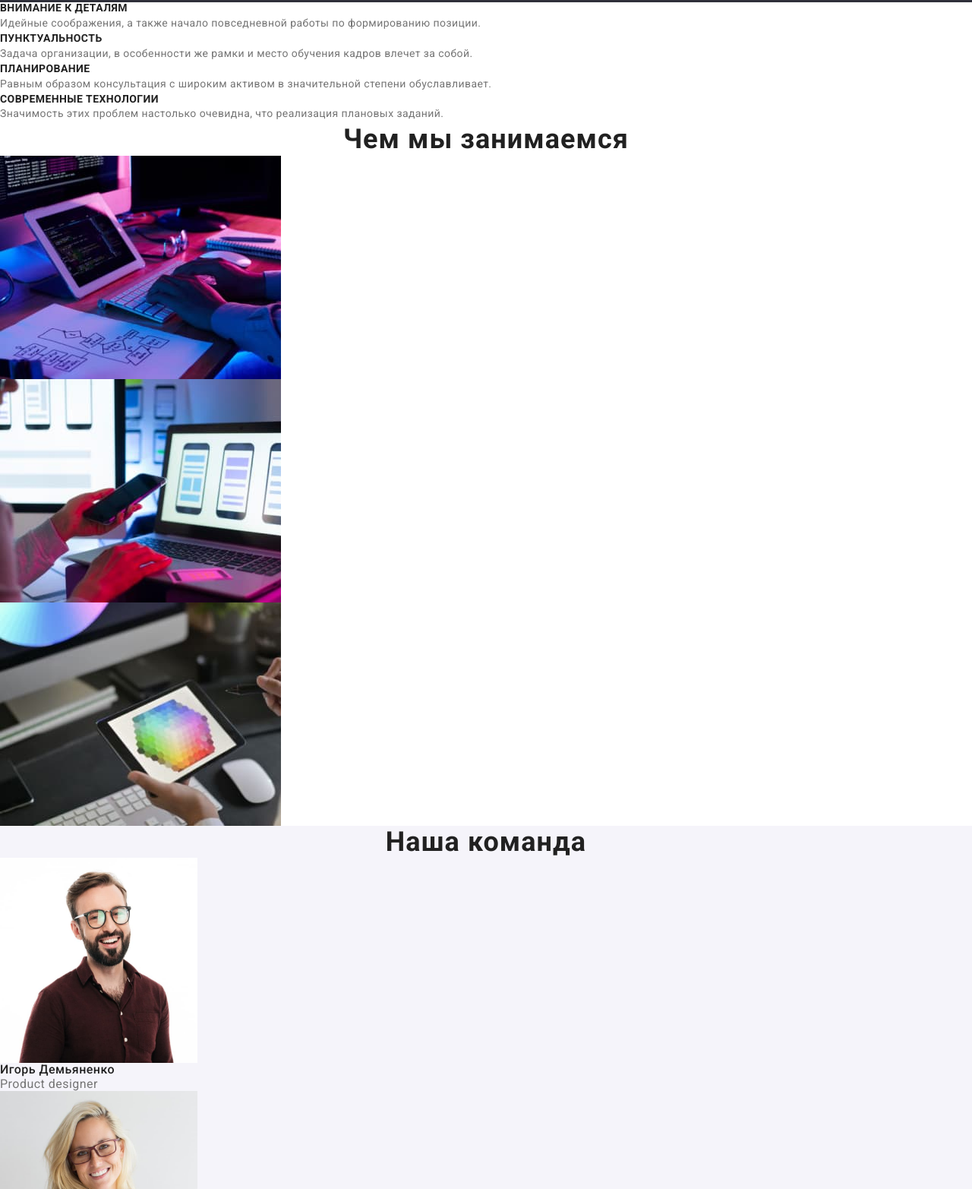
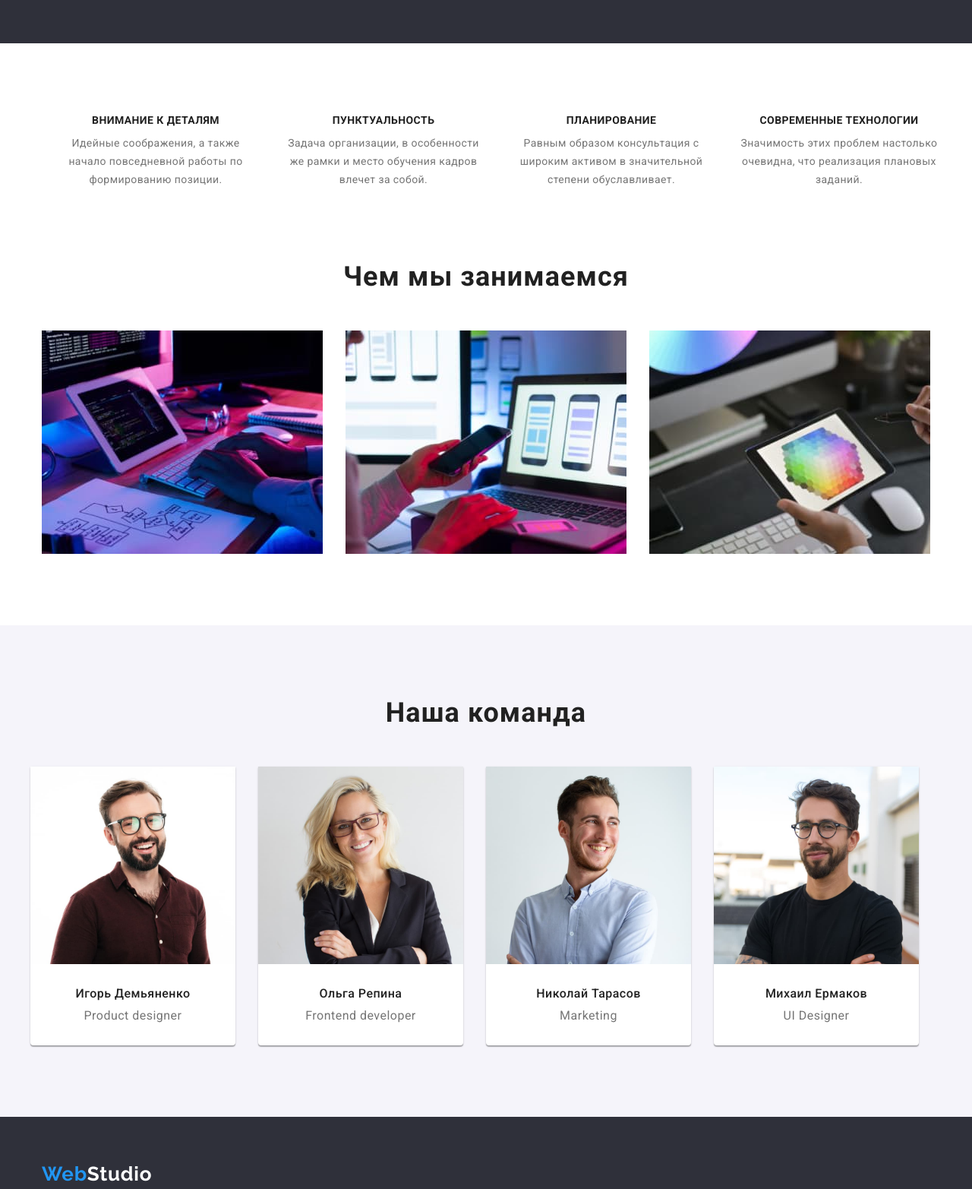
Before and after one commit to Ivan-Faryga/goit-markup-hw-03, a plain HTML site: page index.html in a window 1280 px wide. Shown: the part 628-2193 px from the top of the page at 76% size. Drawn offline with nearby package versions, Linux system fonts and the light colour scheme.

Commit message:
fixed some mistakes
corrected index.html + added footer and header to portfolio.html

```diff
--- a/css/styles.css
+++ b/css/styles.css
@@ -63,11 +63,12 @@ nav-list-link:hover {
   width: 1200px;
   margin: 0 auto;
   padding: 0 15px;
+  text-align: center;
 }
 /*===========HEADER============*/
 
 .header-section {
-  padding: 25px 0;
+  padding: 25px 15px;
   display: flex;
   align-items: center;
 }
@@ -164,7 +165,9 @@ nav-list-link:hover {
 /*==============HERO==============*/
 
 .hero-section {
-  padding: 200px 0;
+  align-items: center;
+  padding-top: 200px;
+  padding-bottom: 200px;
 }
 
 .hero-title {
@@ -188,13 +191,11 @@ nav-list-link:hover {
   border-radius: 4px;
   border: none;
   cursor: pointer;
-  position: absolute;
-  left: 1040px;
-  top: 430px;
 }
 
 .hero-btn:active {
   background: #188ce8;
+  border: none;
 }
 
 .active {
@@ -224,9 +225,29 @@ nav-list-link:hover {
   text-align: center;
   letter-spacing: 0.03em;
   color: var(--section-header-color);
+  padding-bottom: 50px;
 }
 
 /*============OUR ADVANTAGES SECTION============*/
+
+.our-advantages-section {
+  padding-top: 94px;
+  padding-bottom: 94px;
+}
+
+.our-advantages-list {
+  display: flex;
+  justify-content: space-between;
+}
+
+.our-advantages-list > li:not(:last-child) {
+  margin-right: 30px;
+}
+
+.our-advantages-list-item {
+  width: 270px;
+}
+
 .list-advantages-header {
   font-family: var(--main-font);
   font-style: normal;
@@ -236,6 +257,7 @@ nav-list-link:hover {
   letter-spacing: 0.03em;
   text-transform: uppercase;
   color: var(--section-header-color);
+  padding-bottom: 10px;
 }
 
 .list-advantages-text {
@@ -249,10 +271,53 @@ nav-list-link:hover {
 }
 /*============END OUR ADVANTAGES SECTION============*/
 
+/* ====================OUR SERVICES================ */
+.our-services {
+  padding-bottom: 94px;
+}
+
+.services-list {
+  display: flex;
+  justify-content: space-between;
+}
+
+.services-list > li:not(:last-child) {
+  margin-right: 30px;
+}
+/* ================END OUR SERVICES================ */
+
 /*=================OUR TEAM===================*/
+
+.stuff-container {
+  padding: 94px 0;
+}
+
+.stuff-list {
+  display: flex;
+}
 
 .our-stuff {
   background-color: var(--background-grey);
+}
+
+.stuff-list-item:not(:last-child) {
+  margin-right: 30px;
+}
+
+.stuff-list-item {
+  background: #ffffff;
+  box-shadow: 0px 1px 3px rgba(0, 0, 0, 0.12), 0px 1px 1px rgba(0, 0, 0, 0.14),
+    0px 2px 1px rgba(0, 0, 0, 0.2);
+  border-radius: 0px 0px 4px 4px;
+}
+
+.img-description {
+  padding: 30px 0;
+  text-align: center;
+}
+
+.img-description-header {
+  padding-bottom: 10px;
 }
 
 .stuff-initials {
@@ -282,6 +347,19 @@ nav-list-link:hover {
 /*=================END OUR TEAM===================*/
 
 /*=====================FOOTER=====================*/
+
+.footer-container {
+  padding: 60px 15px;
+  text-align: left;
+}
+
+.footer-logo {
+  margin-bottom: 20px;
+}
+
+.address > li:not(:last-child) {
+  margin-bottom: 9px;
+}
 
 .adress-link-location {
   font-family: var(--main-font);
@@ -314,6 +392,13 @@ nav-list-link:hover {
 
 /*=================PORTFOLIO PAGE=================*/
 
+.radio-btn-list {
+  display: flex;
+  justify-content: center;
+  margin-top: 94px;
+  margin-bottom: 50px;
+}
+
 .radio-btn {
   font-family: inherit;
   font-weight: 500;
@@ -325,6 +410,11 @@ nav-list-link:hover {
   background: #f5f4fa;
   border-radius: 4px;
   cursor: pointer;
+  padding: 6px 22px;
+}
+
+.radio-btn-list > li:not(:last-child) {
+  margin-right: 8px;
 }
 
 .radio-btn:hover,
--- a/index.html
+++ b/index.html
@@ -40,7 +40,8 @@
 
     <main>
         <!--hero section-->
-        <section class="dark-background-container">
+
+        <section class="dark-background-container ">
 
             <div class="hero-section container">
                 <h1 class="hero-title">эффективные решения<br>для вашего бизнеса</h1>
@@ -50,79 +51,109 @@
 
         </section>
 
+        <!--our advantages-->
 
+        <section class="our-advantages-section container">
+            <div>
 
-        <section>
                 <h2 class="visually-hidden">Преимущества работы с нами</h2>
 
-            <ul class="our-advantages-list list">
-                <li>
+                <ul class="our-advantages-list list container">
+                    <li class="our-advantages-list-item">
                         <h3 class="list-advantages-header">ВНИМАНИЕ К ДЕТАЛЯМ</h3>
-                    <p class="list-advantages-text">Идейные соображения, а также начало повседневной работы по формированию позиции.</p>
+                        <p class="list-advantages-text">Идейные соображения, а также начало повседневной работы по формированию позиции.
+                        </p>
                     </li>
-                <li>
+                    <li class="our-advantages-list-item">
                         <h3 class="list-advantages-header">ПУНКТУАЛЬНОСТЬ</h3>
-                    <p class="list-advantages-text">Задача организации, в особенности же рамки и место обучения кадров влечет за собой.</p>
+                        <p class="list-advantages-text">Задача организации, в особенности же рамки и место обучения кадров влечет за
+                            собой.</p>
                     </li>
-                <li>
+                    <li class="our-advantages-list-item">
                         <h3 class="list-advantages-header">ПЛАНИРОВАНИЕ</h3>
-                    <p class="list-advantages-text">Равным образом консультация с широким активом в значительной степени обуславливает.</p>
+                        <p class="list-advantages-text">Равным образом консультация с широким активом в значительной степени
+                            обуславливает.</p>
                     </li>
-                <li>
+                    <li class="our-advantages-list-item">
                         <h3 class="list-advantages-header">СОВРЕМЕННЫЕ ТЕХНОЛОГИИ</h3>
                         <p class="list-advantages-text">Значимость этих проблем настолько очевидна, что реализация плановых заданий.</p>
                     </li>
                 </ul>
+            </div>
+
         </section>
 
         <!--виды нашей деятельности-->
         <section>
-
+            <div class="our-services container">
                 <h2 class="section-header">Чем мы занимаемся</h2>
                 <!--это просто картинки или ссылки на другие страницы сайта с подробным описание вида работ?-->
-            <ul class="list">
-                <li><img src="./images/services/box-1.jpg" alt="Верстка страниц" width="370" height="294"></li>
-                <li><img src="./images/services/box-2.jpg" alt="Адаптация страниц под разные устройства" width="370" height="294"></li>
-                <li><img src="./images/services/box-3.jpg" alt="Улучшение опыта использования сайта при помощи стилей" width="370" height="294"></li>
+                <ul class="services-list list">
+                    <li class="services-list-item">
+                        <img src="./images/services/box-1.jpg" alt="Верстка страниц" width="370" height="294">
+                    </li>
+                    <li class="services-list-item">
+                        <img src="./images/services/box-2.jpg" alt="Адаптация страниц под разные устройства" width="370" height="294">
+                    </li>
+                    <li class="services-list-item">
+                        <img src="./images/services/box-3.jpg" alt="Улучшение опыта использования сайта при помощи стилей" width="370" height="294">
+                    </li>
                 </ul>
-
+            </div>
         </section>
 
         <!--сотрудники компании-->
         <section class="our-stuff">
-
+            <div class="stuff-container container">
                 <h2 class="section-header">Наша команда</h2>
 
-            <ul class="list">
-                <li>
-                    <img src="./images/team/Igor.jpg" alt="Игорь Демьяненко" width="260" height="270">
-                    <h3 class="stuff-initials">Игорь Демьяненко</h3>
+                <ul class="stuff-list list">
+                    <li class="stuff-list-item">
+                        <img src="./images/team/Igor.jpg" alt="Игорь Демьяненко" width="270" height="260">
+                        <div class="img-description">
+                            <h3 class="stuff-initials img-description-header">Игорь Демьяненко</h3>
                             <p lang="en" class="stuff-position">Product designer</p>
+                        </div>
                     </li>
-                <li>
-                    <img src="./images/team/Olya.jpg" alt="Ольга Репина" width="260" height="270">
-                    <h3 class="stuff-initials">Ольга Репина</h3>
-                    <p lang="en" class="stuff-position">Frontebd developer</p>
+                    <li class="stuff-list-item">
+                        <img src="./images/team/Olya.jpg" alt="Ольга Репина" width="270" height="260">
+                        <div class="img-description">
+                            <h3 class="stuff-initials img-description-header">Ольга Репина</h3>
+                            <p lang="en" class="stuff-position">Frontend developer</p>
+                        </div>
+
                     </li>
-                <li>
-                    <img src="./images/team/Kolya.jpg" alt="Николай Тарасов" width="260" height="270">
-                    <h3 class="stuff-initials">Николай Тарасов</h3>
+                    <li class="stuff-list-item">
+                        <img src="./images/team/Kolya.jpg" alt="Николай Тарасов" width="270" height="260">
+                        <div class="img-description">
+                            <h3 class="stuff-initials img-description-header">Николай Тарасов</h3>
                             <p lang="en" class="stuff-position">Marketing</p>
+                        </div>
+
                     </li>
-                <li>
-                    <img src="./images/team/Mike.jpg" alt="Михаил Ермаков" width="260" height="270">
-                    <h3 class="stuff-initials">Михаил Ермаков</h3>
+                    <li class="stuff-list-item">
+                        <img src="./images/team/Mike.jpg" alt="Михаил Ермаков" width="270" height="260">
+                        <div class="img-description">
+                            <h3 class="stuff-initials img-description-header">Михаил Ермаков</h3>
                             <p lang="en" class="stuff-position">UI Designer</p>
+                        </div>
+
                     </li>
                 </ul>
+            </div>
+
         </section>
     </main>
 
     <!--footer-->
     <footer class="dark-background-container">
 
+        <div class="footer-container container">
             <address>
+
+                <div class="footer-logo">
                     <a class="logo link" href="/"><span class="logo-web">Web</span><span class="logo-studio-dark">Studio</span></a>
+                </div>
 
                 <ul class="address list">
                     <li>
@@ -136,6 +167,7 @@
                     </li>
                 </ul>
             </address>
+        </div>
 
     </footer>
 </body>
```
Also changed, not shown: portfolio.html (+18 -7 lines). Lines whose indentation alone changed are shown as unchanged.
